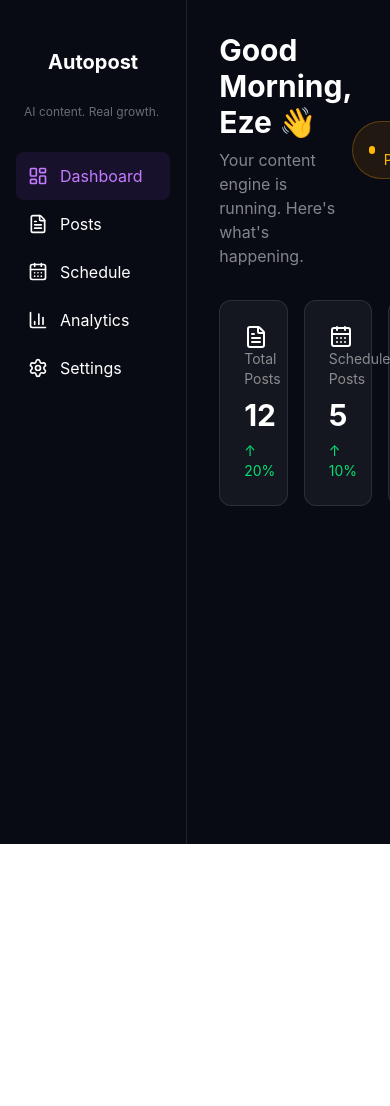
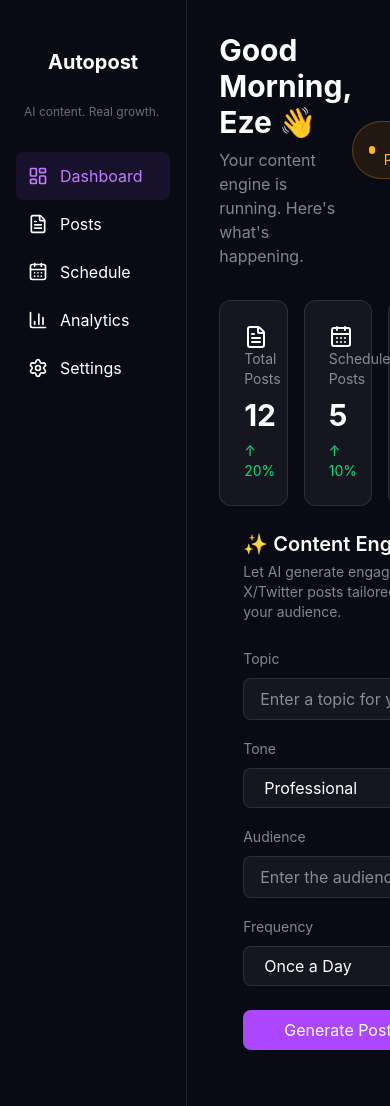
Before and after one commit to Ice-00/Autopost-, a React (Vite) app: page / in a window 390 px wide. Shown: the top 1106 px of the page. Before the commit the page ends 844 px from the top, so only its background shows below. Built offline with nearby package versions, Linux system fonts and the light colour scheme.

Commit message:
Build dashboard content engine
Added Content Engine form and Next Post card structure

Added responsive dashboard grid layout

```diff
--- a/src/App.jsx
+++ b/src/App.jsx
@@ -1,5 +1,6 @@
 import Sidebar from './components/sidebar'
 import StatCard from './components/Statcard'
+import ContentEngine from './components/ContentEngine'
 import { FileText, CalendarDays, BarChart3, Clock } from "lucide-react"
 import { useState } from 'react'
 
@@ -69,9 +70,14 @@ function App() {
             />
           )
           })}
+        </div>
 
+        <div className="grid grid-cols-1 gap-6 lg:grid-cols-3">
+          <div className="lg:col-span-2">
+            <ContentEngine />
+          </div>
+        </div>
 
-        </div>
       </main>
     </div>
   )
--- a/src/components/ContentEngine.jsx
+++ b/src/components/ContentEngine.jsx
@@ -1,6 +1,6 @@
 function ContentEngine(){
     return(
-        <div className="rounded-xl border purple-500/30 bg-bg-[#10182a] p-6">
+        <div className="rounded-xl border-none purple-500/30 bg-bg-[#10182a] p-6">
             <div className="mb-6">
                 <h2 className="text-xl font-semibold text-white">
                 ✨ Content Engine
@@ -11,8 +11,8 @@ function ContentEngine(){
                 </p>
             </div>
 
-            <form onSubmtit={handleSubmit}>
-                <div>
+            <form className="mt-4">
+                <div className="mt-4">
                     <label  htmlFor="topic" className="text-sm text-white/50">
                      Topic
                     </label>
@@ -25,22 +25,22 @@ function ContentEngine(){
                     />
                 </div>
 
-                <div>
-                    <label htmlFor="tone" className="mt-4 text-sm text-white/50">
+                <div className="mt-4">
+                    <label htmlFor="tone" className="text-sm text-white/50">
                      Tone
                     </label>
 
-                    <input
-                        type="text"
-                        id="tone"
-                        placeholder="Enter the tone of your post e.g. Funny, Serious, Informative"
-                        className="mt-2 w-full rounded-lg border border-white/10 bg-white/5 px-4 py-2 text-white placeholder:text-white/50 focus:outline-none focus:ring-2 focus:ring-purple-500 focus:border-transparent"
-                    />
+                   <select id="tone" className="mt-2 w-full rounded-lg border border-white/10 bg-white/5 px-4 py-2 text-white focus:outline-none focus:ring-2 focus:ring-purple-500 focus:border-transparent">
+                        <option value="professional">Professional</option>
+                        <option value="casual">Casual</option>
+                        <option value="humorous">Humorous</option>
+                        <option value="inspirational">Inspirational</option>
+                   </select>
                 </div>
 
-                <div>
+                <div className="mt-4">
 
-                    <label htmlFor="audience" className="mt-4 text-sm text-white/50">
+                    <label htmlFor="audience" className=" text-sm text-white/50">
                      Audience
                     </label>
 
@@ -52,7 +52,23 @@ function ContentEngine(){
                     />
                 </div>
 
+                <div className="mt-4">
+                    <label htmlFor="frequency" className="text-sm text-white/50">
+                     Frequency
+                    </label>
+
+                    <select id="frequency" className="mt-2 w-full rounded-lg border border-white/10 bg-white/5 px-4 py-2 text-white focus:outline-none focus:ring-2 focus:ring-purple-500 focus:border-transparent">
+                        <option value="daily">Once a Day</option>
+                        <option value="Twice">Twice a Day </option>
+                        <option value="Thrice">Thrice a day </option>
+                    </select>
+                </div>
+
             </form>
+
+            <button type="submit" className="mt-6 w-full rounded-lg bg-purple-500 px-4 py-2 text-white hover:bg-purple-600">
+                Generate Post
+            </button>
 
         </div>
     )
--- /dev/null
+++ b/src/components/NextPost.jsx
@@ -0,0 +1,27 @@
+function NextPost(){
+    return(
+        <div className="rounded-xl border border-purple-500/30 bg-[#10182a] p-6">
+
+            <div className="flex items-center justify-between">
+                <h3 className="text-lg font-semibold">Next Post</h3>
+
+                <a className="text-sm text-white/50" href="/scheduled">
+                    View Schedule 🡒
+                </a>
+            </div>
+
+            <div className="mt-6">
+                <p className="text-sm text-white/50">
+                    Today at 2:00 PM
+                </p>
+
+                <p className="mt-1 text-sm text-white leading-6">
+                   Small consitent Actions Compound with time to create massive results. Start small, stay consistent, <br/> and watch your efforts pay off over time. #Consistency #Growth
+                </p>
+            </div>
+
+        </div>
+    )
+}
+
+export default NextPost
```
